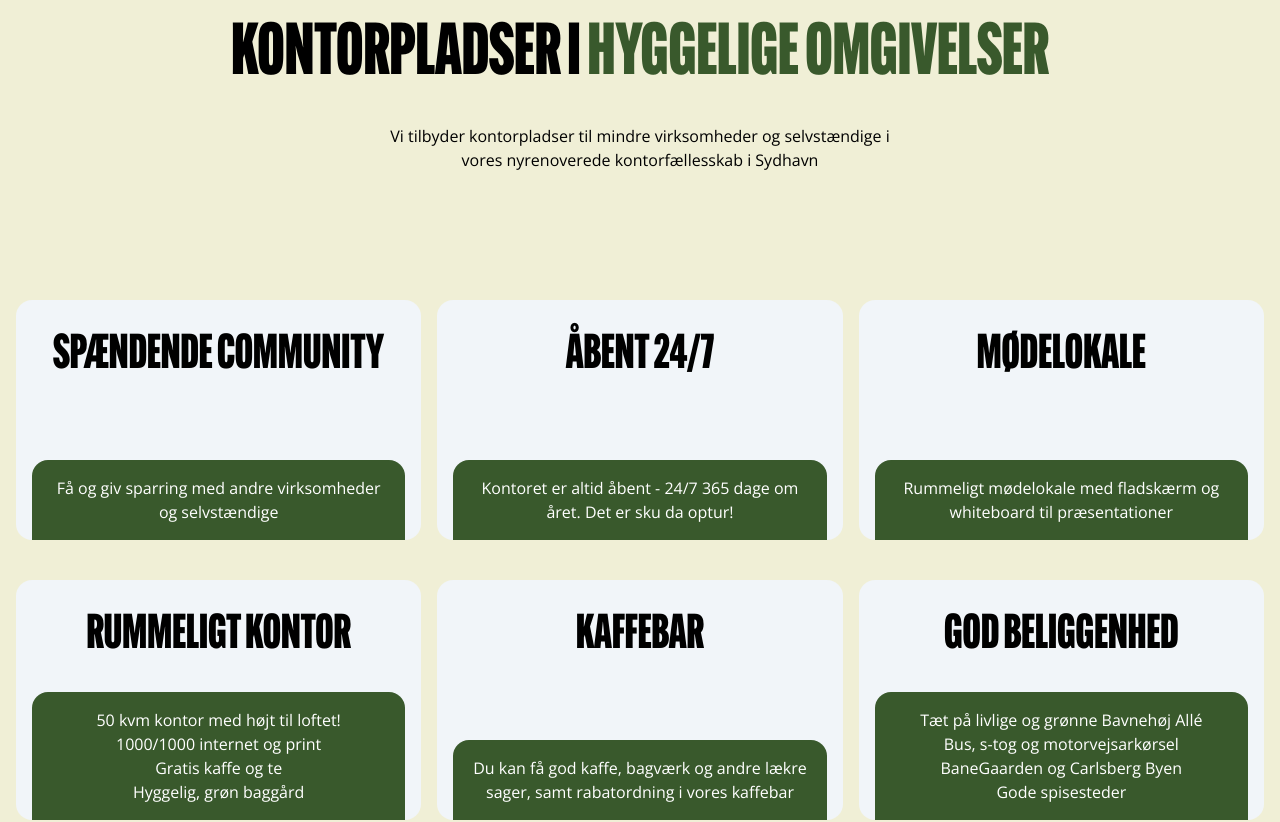
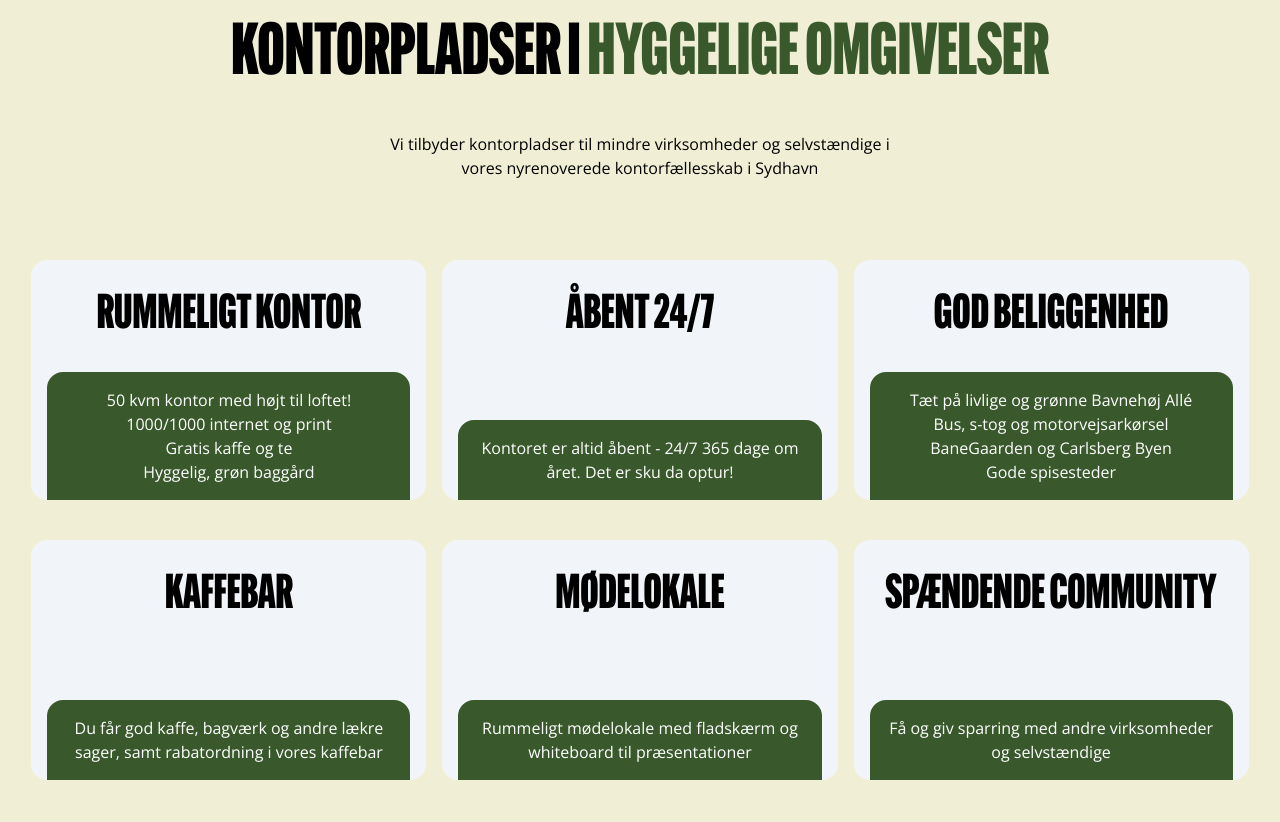
Before and after one commit to t-holmquist/sola, a Next.js app: page / in a window 1280 px wide. Shown: the part 860-1682 px from the top of the page. Built offline with nearby package versions, Linux system fonts and the light colour scheme.

Commit message:
updated copy and spacing

```diff
--- a/app/globals.css
+++ b/app/globals.css
@@ -34,14 +34,13 @@ body {
 
 .page-transition-kaffebar {
   opacity: 0;
-  transform: rotate(1deg);
+  transform: translateY(-40px);
   background: #af3523;
-
 }
 
 .page-transition-kontor {
   opacity: 0;
-  transform: rotate(-1deg);
+  transform: translateY(-40px);
   background: #39592c;
 
 }
--- a/app/kaffebar/page.tsx
+++ b/app/kaffebar/page.tsx
@@ -9,7 +9,7 @@ export default function Home() {
     <main className="bg-[#f0efd6]">
     <TextParallaxContent
     imgPath="/office5.jpg"
-    subheading="Velkommen til vores hyggelige kaffebar"
+    subheading="Kaffebar og Kontorfællesskab"
     heading="SOLA"
     href="/"
     buttonText="Gå til Kontorfælleskab"
--- a/app/page.tsx
+++ b/app/page.tsx
@@ -8,10 +8,10 @@ import { TextParallaxContent } from "@/components/textParallaxContent";
 
 export default function Home() {
   return (
-    <main className="bg-[#f0efd6]">
+    <main className="bg-[#f0efd6] flex flex-col gap-20">
       <TextParallaxContent
         imgPath="/office.jpg"
-        subheading="Kontorfællesskab og Kaffebar"
+        subheading="Kaffebar og Kontorfællesskab"
         heading="SOLA"
         href="/kaffebar"
         buttonText="Gå til Kaffebar"
--- a/components/bouncyCardGrid.tsx
+++ b/components/bouncyCardGrid.tsx
@@ -6,46 +6,14 @@ import Image from "next/image";
 
 export const BouncyCardsFeatures = () => {
   return (
-    <section className="mx-auto max-w-7xl px-4 mt-20 text-black">
-      <div className="mb-12 flex flex-col items-center text-center gap-8">
+    <section className="mx-auto max-w-7xl px-4 text-black">
+      <div className="flex flex-col items-center text-center gap-10">
         <h2 className="text-5xl font-gothic md:text-7xl max-w-4xl">
           KONTORPLADSER I <span className="text-[#39592c]">HYGGELIGE OMGIVELSER</span>
         </h2>
-        <p className="mb-20 text-black font-sans max-w-lg">Vi tilbyder kontorpladser til mindre virksomheder og selvstændige i vores nyrenoverede kontorfællesskab i Sydhavn</p>
+        <p className="text-black font-sans max-w-lg">Vi tilbyder kontorpladser til mindre virksomheder og selvstændige i vores nyrenoverede kontorfællesskab i Sydhavn</p>
       </div>
-      <div className="mb-10 grid grid-cols-12 gap-4">
-        <BounceCard className="col-span-12 md:col-span-4">
-          <CardTitle>SPÆNDENDE COMMUNITY</CardTitle>
-          <div className="absolute bottom-0 left-4 right-4 top-32 translate-y-8 rounded-t-2xl bg-[#39592c] p-4 transition-transform duration-[250ms] group-hover:translate-y-4 group-hover:rotate-[2deg]">
-            <div className="flex justify-center">
-              <span className="block text-center font-sans text-white">
-                Få og giv sparring med andre virksomheder og selvstændige
-              </span>
-            </div>
-          </div>
-        </BounceCard>
-        <BounceCard className="col-span-12 md:col-span-4">
-          <CardTitle>ÅBENT 24/7</CardTitle>
-          <div className="absolute bottom-0 left-4 right-4 top-32 translate-y-8 rounded-t-2xl bg-[#39592c] p-4 transition-transform duration-[250ms] group-hover:translate-y-4 group-hover:rotate-[2deg]">
-            <div className="flex justify-center">
-              <span className="block text-center font-sans text-white">
-                Kontoret er altid åbent - 24/7 365 dage om året. Det er sku da optur!
-              </span>
-            </div>
-          </div>
-        </BounceCard>
-        <BounceCard className="col-span-12 md:col-span-4">
-          <CardTitle>MØDELOKALE</CardTitle>
-          <div className="absolute bottom-0 left-4 right-4 top-32 translate-y-8 rounded-t-2xl bg-[#39592c] p-4 transition-transform duration-[250ms] group-hover:translate-y-4 group-hover:rotate-[2deg]">
-            <div className="flex justify-center">
-              <span className="block text-center font-sans text-white">
-                Rummeligt mødelokale med fladskærm og whiteboard til præsentationer
-              </span>
-            </div>
-          </div>
-        </BounceCard>
-      </div>
-      <div className="grid grid-cols-12 gap-4">
+      <div className="mt-[80px] mb-10 grid grid-cols-12 gap-4">
         <BounceCard className="col-span-12 md:col-span-4">
           <CardTitle>RUMMELIGT KONTOR</CardTitle>
           <div className="absolute bottom-0 left-4 right-4 top-20 translate-y-8 rounded-t-2xl bg-[#39592c] p-4 transition-transform duration-[250ms] group-hover:translate-y-4 group-hover:rotate-[2deg]">
@@ -60,11 +28,11 @@ export const BouncyCardsFeatures = () => {
           </div>
         </BounceCard>
         <BounceCard className="col-span-12 md:col-span-4">
-          <CardTitle>KAFFEBAR</CardTitle>
+          <CardTitle>ÅBENT 24/7</CardTitle>
           <div className="absolute bottom-0 left-4 right-4 top-32 translate-y-8 rounded-t-2xl bg-[#39592c] p-4 transition-transform duration-[250ms] group-hover:translate-y-4 group-hover:rotate-[2deg]">
             <div className="flex justify-center">
               <span className="block text-center font-sans text-white">
-                  Du kan få god kaffe, bagværk og andre lækre sager, samt rabatordning i vores kaffebar
+                Kontoret er altid åbent - 24/7 365 dage om året. Det er sku da optur!
               </span>
             </div>
           </div>
@@ -83,7 +51,39 @@ export const BouncyCardsFeatures = () => {
           </div>
         </BounceCard>
       </div>
+      <div className="grid grid-cols-12 gap-4">
 
+        <BounceCard className="col-span-12 md:col-span-4">
+          <CardTitle>KAFFEBAR</CardTitle>
+          <div className="absolute bottom-0 left-4 right-4 top-32 translate-y-8 rounded-t-2xl bg-[#39592c] p-4 transition-transform duration-[250ms] group-hover:translate-y-4 group-hover:rotate-[2deg]">
+            <div className="flex justify-center">
+              <span className="block text-center font-sans text-white">
+                  Du får god kaffe, bagværk og andre lækre sager, samt rabatordning i vores kaffebar
+              </span>
+            </div>
+          </div>
+        </BounceCard>
+        <BounceCard className="col-span-12 md:col-span-4">
+          <CardTitle>MØDELOKALE</CardTitle>
+          <div className="absolute bottom-0 left-4 right-4 top-32 translate-y-8 rounded-t-2xl bg-[#39592c] p-4 transition-transform duration-[250ms] group-hover:translate-y-4 group-hover:rotate-[2deg]">
+            <div className="flex justify-center">
+              <span className="block text-center font-sans text-white">
+                Rummeligt mødelokale med fladskærm og whiteboard til præsentationer
+              </span>
+            </div>
+          </div>
+        </BounceCard>
+        <BounceCard className="col-span-12 md:col-span-4">
+          <CardTitle>SPÆNDENDE COMMUNITY</CardTitle>
+          <div className="absolute bottom-0 left-4 right-4 top-32 translate-y-8 rounded-t-2xl bg-[#39592c] p-4 transition-transform duration-[250ms] group-hover:translate-y-4 group-hover:rotate-[2deg]">
+            <div className="flex justify-center">
+              <span className="block text-center font-sans text-white">
+                Få og giv sparring med andre virksomheder og selvstændige
+              </span>
+            </div>
+          </div>
+        </BounceCard>
+      </div>
     </section>
   );
 };
--- a/components/kaffebarGallery.tsx
+++ b/components/kaffebarGallery.tsx
@@ -2,7 +2,7 @@ import Image from "next/image";
 
 const KaffebarGallery = () => {
   return (
-    <div className="grid grid-cols-12 gap-8 sm:gap-4 px-5 sm:px-20 sm:mt-20">
+    <div className="grid grid-cols-12 gap-8 sm:gap-4 px-5 sm:px-32 sm:mt-[140px] mb-[200px]">
         <Image
         src='/office6.jpg'
         width={1220}
--- a/components/kaffebarGrid.tsx
+++ b/components/kaffebarGrid.tsx
@@ -6,8 +6,8 @@ import Image from "next/image";
 
 export const KaffeBarGrid = () => {
   return (
-    <section className="mx-auto max-w-7xl px-4 mt-16 text-black">
-      <div className="mb-52 grid grid-cols-12 gap-4">
+    <section className="mx-auto max-w-7xl px-4 mt-[80px] text-black">
+      <div className="grid grid-cols-12 gap-4">
         <BounceCard className="col-span-12 md:col-span-4">
           <CardTitle>VI LIGGER I SYDHAVN</CardTitle>
           <div className="absolute bottom-0 left-4 right-4 top-32 translate-y-8 rounded-t-2xl bg-secondary p-4 transition-transform duration-[250ms] group-hover:translate-y-4 group-hover:rotate-[2deg]">
@@ -39,8 +39,8 @@ export const KaffeBarGrid = () => {
           </div>
         </BounceCard>
       </div>
-      <div className="flex relative flex-col items-center text-center gap-8">
-        <Image src='/line-drawing2.png' width={300} height={200} alt="people-line-drawing" className="absolute hidden sm:block -left-16 -top-28"/>
+      <div className="flex relative flex-col items-center text-center gap-8 mt-[240px]">
+        <Image src='/line-drawing2.png' width={320} height={200} alt="people-line-drawing" className="absolute hidden sm:block -left-16 -top-28"/>
         <Image src='/line-drawing2.png' width={150} height={120} alt="people-line-drawing" className="absolute sm:hidden left-8 -top-32"/>
 
         <h2 className="text-5xl font-gothic md:text-7xl max-w-4xl">
--- a/utils/animationLink.tsx
+++ b/utils/animationLink.tsx
@@ -30,11 +30,11 @@ const AnimationLink = ({
         const body = document.querySelector('body');
         body?.classList.add(animationType);
 
-        await sleep(300)
+        await sleep(350)
 
         router.push(href);
 
-        await sleep(300)
+        await sleep(350)
 
         body?.classList.remove(animationType);
     }
```
